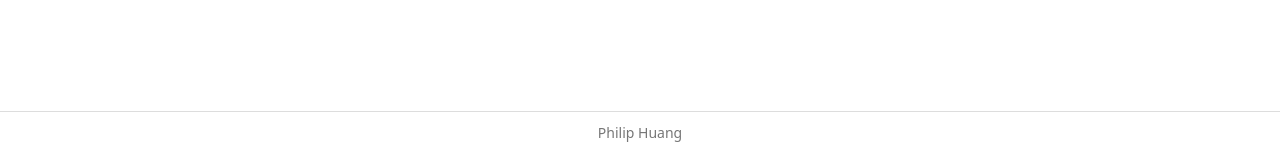
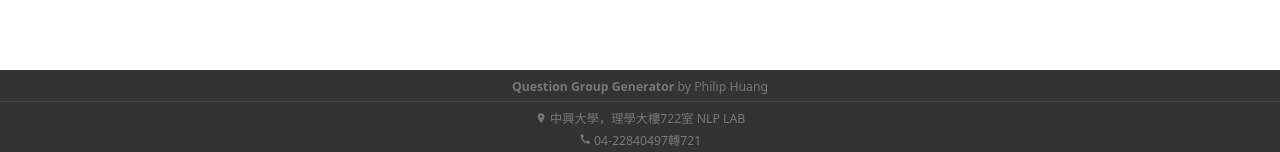
Before and after one commit to p208p2002/qgg-demo, a React (Create React App) app in the folder react/: page / in a window 1280 px wide. Shown: the part 645-797 px from the top of the page. Built offline with nearby package versions, Linux system fonts and the light colour scheme; no server answers.

Commit message:
Adjust footer

```diff
--- a/react/package.json
+++ b/react/package.json
@@ -10,6 +10,7 @@
     "axios": "^0.21.1",
     "react": "^17.0.2",
     "react-dom": "^17.0.2",
+    "react-icons": "^4.2.0",
     "react-scripts": "4.0.3",
     "web-vitals": "^1.0.1"
   },
--- a/react/src/index.css
+++ b/react/src/index.css
@@ -19,15 +19,27 @@ code {
     monospace;
 }
 
+.footer{
+  color: grey;
+  background-color: #333;
+}
+
 .footer {
   position: absolute;
-  bottom: 0;
+  bottom: 0px;
   width: 100%;
-  height: 60px;
+  height: 85px;
   color: #777777;
   text-align: center;
   font-size: 14px;
+  padding-top: 5px;
 }
 .footer hr{
-  margin-bottom: 10px;
+  margin-top: 5px;
+  margin-bottom: 5px;
 }
+
+.footer svg{
+  position: relative;
+  top:-2px;
+}
--- a/react/src/index.js
+++ b/react/src/index.js
@@ -3,14 +3,20 @@ import ReactDOM from 'react-dom';
 import './index.css';
 import App from './App';
 import reportWebVitals from './reportWebVitals';
+import { IoIosPin } from "react-icons/io";
+import { MdCall } from "react-icons/md";
 
 ReactDOM.render(
   <React.StrictMode>
     <App />
     <footer className="footer">
+      <small><b>Question Group Generator</b> by Philip Huang</small>
       <hr />
-      Philip Huang
-      <br/>
+      <small>
+      <IoIosPin/> 中興大學，理學大樓722室 NLP LAB<br />
+      <MdCall/> 04-22840497轉721
+      </small>
+      <br />
     </footer>
   </React.StrictMode>,
   document.getElementById('root')
```
Also changed, not shown: 1 other file (tests, documents, lock files or other folders).
